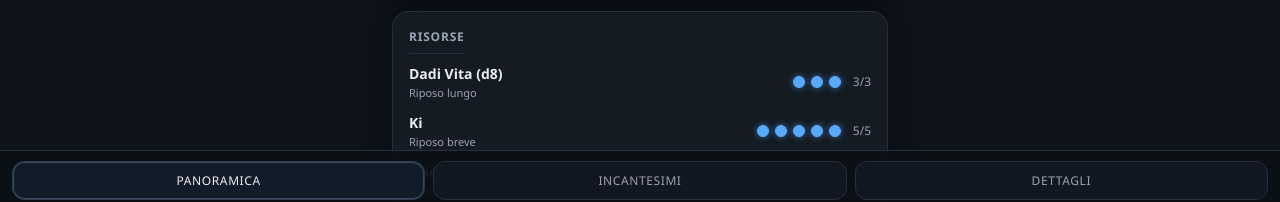
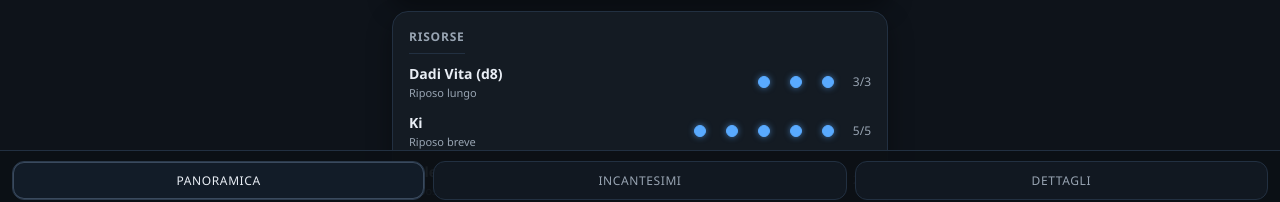
Before and after one commit to Maxilboss93/ReactDd, a React (Vite) app: page / in a window 1280 px wide. Shown: the part 586-788 px from the top of the page. Built offline with nearby package versions, Linux system fonts and the light colour scheme.

Commit message:
fix drag

```diff
--- a/src/app/App.css
+++ b/src/app/App.css
@@ -214,14 +214,15 @@
 }
 
 .resource-dot {
-  width: 12px;
-  height: 12px;
+  width: 26px;
+  height: 26px;
   border-radius: 999px;
-  border: 1px solid var(--border);
-  background: #0f1620;
+  border: none;
+  background: transparent;
   cursor: pointer;
   padding: 0;
   appearance: none;
+  position: relative;
 }
 
 .resource-dot:focus-visible {
@@ -229,7 +230,16 @@
   outline-offset: 2px;
 }
 
-.resource-dot.is-filled {
+.resource-dot::after {
+  content: '';
+  position: absolute;
+  inset: 7px;
+  border-radius: 999px;
+  border: 1px solid var(--border);
+  background: #0f1620;
+}
+
+.resource-dot.is-filled::after {
   background: #59aaff;
   border-color: #59aaff;
   box-shadow: 0 0 6px rgba(89,170,255,0.6);
--- a/src/components/general/resource/ResourceRow.jsx
+++ b/src/components/general/resource/ResourceRow.jsx
@@ -1,6 +1,4 @@
 import { useState, useRef } from 'react'
-
-
 
 function ResourceRow({ label, current, max, resetOn, onChange }) {
   const resetLabel =
@@ -26,11 +24,16 @@ function ResourceRow({ label, current, max, resetOn, onChange }) {
     setValueForIndex(index, true)
   }
 
-  function handlePointerEnter(index) {
-    // Se stiamo trascinando, aggiorniamo il valore senza permettere il toggle
-    if (dragging) {
-      setValueForIndex(index, false)
-    }
+  function handlePointerMove(e) {
+    if (!dragging) return
+    e.preventDefault()
+    const el = document.elementFromPoint(e.clientX, e.clientY)
+    if (!el) return
+    const btn = el.closest('.resource-dot')
+    if (!btn) return
+    const idx = Number(btn.dataset.index)
+    if (Number.isNaN(idx)) return
+    setValueForIndex(idx, false)
   }
 
   function handleClick(index) {
@@ -51,6 +54,7 @@ function ResourceRow({ label, current, max, resetOn, onChange }) {
 
       <div
         className="resource-dots"
+        onPointerMove={handlePointerMove}
         onPointerUp={() => setDragging(false)}
         onPointerLeave={() => setDragging(false)}
         onPointerCancel={() => setDragging(false)}
@@ -58,9 +62,9 @@ function ResourceRow({ label, current, max, resetOn, onChange }) {
         {Array.from({ length: max }).map((_, i) => (
         <button
           key={i}
+          data-index={i}
           className={`resource-dot ${i < current ? 'is-filled' : ''}`}
           onPointerDown={(e) => handlePointerDown(i, e)}
-          onPointerEnter={() => handlePointerEnter(i)}
           onClick={() => handleClick(i)}
           aria-label={`Imposta ${label} a ${i + 1}`}
         />
```
